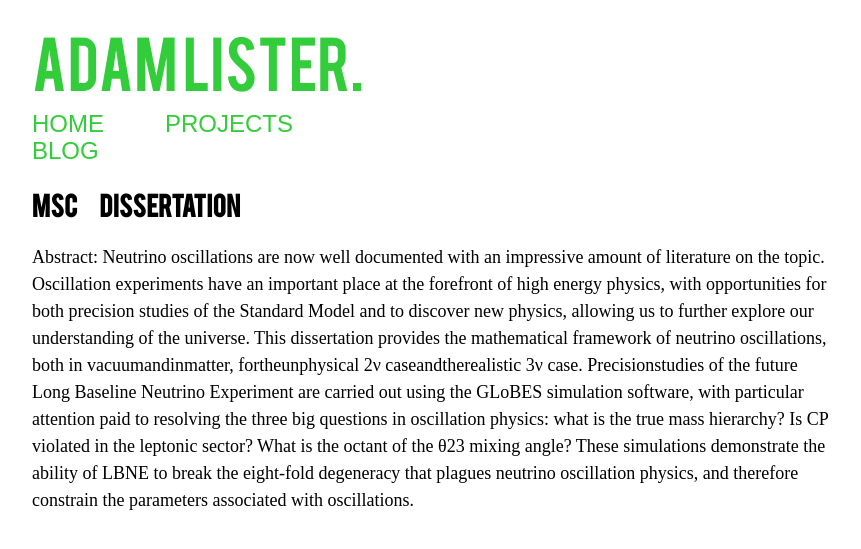
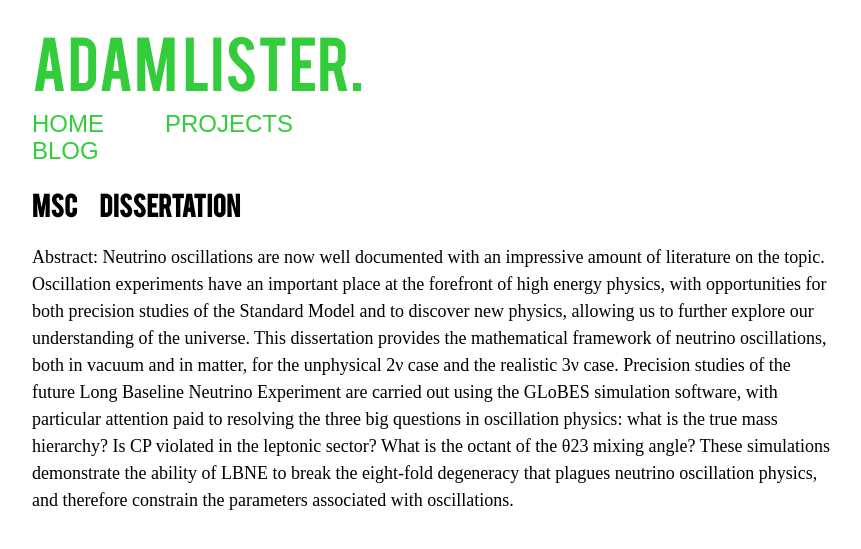
Before and after one commit to admlw/admlw.github.io, a Jekyll site: the page built from projects.html, in a window 1280 px wide. Shown: the top 549 px of the page, without its empty margins (208-1069 px from the left). Built offline with Jekyll 4.4.1, drawn with Linux system fonts in a browser that asks for light colours; some web fonts are replaced.

Commit message:
minor changes to content

```diff
--- a/projects.html
+++ b/projects.html
@@ -3,4 +3,25 @@ layout: default
 title: Adam Lister's Webpage
 ---
 				<h2><a href="files/dissertation.pdf" target="_blank"> MSc Dissertation</a></h2>
-				<p>Abstract: Neutrino oscillations are now well documented with an impressive amount of literature on the topic. Oscillation experiments have an important place at the forefront of high energy physics, with opportunities for both precision studies of the Standard Model and to discover new physics, allowing us to further explore our understanding of the universe. This dissertation provides the mathematical framework of neutrino oscillations, both in vacuumandinmatter, fortheunphysical 2ν caseandtherealistic 3ν case. Precisionstudies of the future Long Baseline Neutrino Experiment are carried out using the GLoBES simulation software, with particular attention paid to resolving the three big questions in oscillation physics: what is the true mass hierarchy? Is CP violated in the leptonic sector? What is the octant of the θ23 mixing angle? These simulations demonstrate the ability of LBNE to break the eight-fold degeneracy that plagues neutrino oscillation physics, and therefore constrain the parameters associated with oscillations.</p>
+				<p>Abstract: Neutrino oscillations are now well documented
+				with an impressive amount of literature on the topic.
+				Oscillation experiments have an important place at the
+				forefront of high energy physics, with opportunities for
+				both precision studies of the Standard Model and to
+				discover new physics, allowing us to further explore
+				our understanding of the universe.
+				This dissertation provides the mathematical framework of
+				neutrino oscillations, both in vacuum and in matter,
+				for the unphysical 2ν case and the realistic 3ν case.
+				Precision studies of the future Long Baseline Neutrino
+				Experiment are carried out using the GLoBES
+				simulation software, with particular attention
+				paid to resolving the three big questions in
+				oscillation physics:
+				what is the true mass hierarchy?
+				Is CP violated in the leptonic sector?
+				What is the octant of the θ23 mixing angle?
+				These simulations demonstrate the ability of LBNE
+				to break the eight-fold degeneracy that plagues
+				neutrino oscillation physics, and therefore constrain
+				the parameters associated with oscillations.</p>
```
